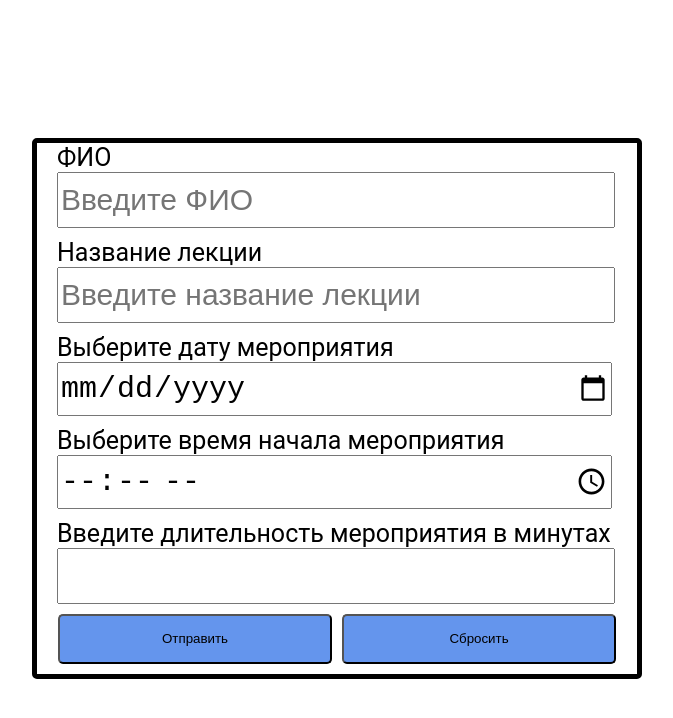
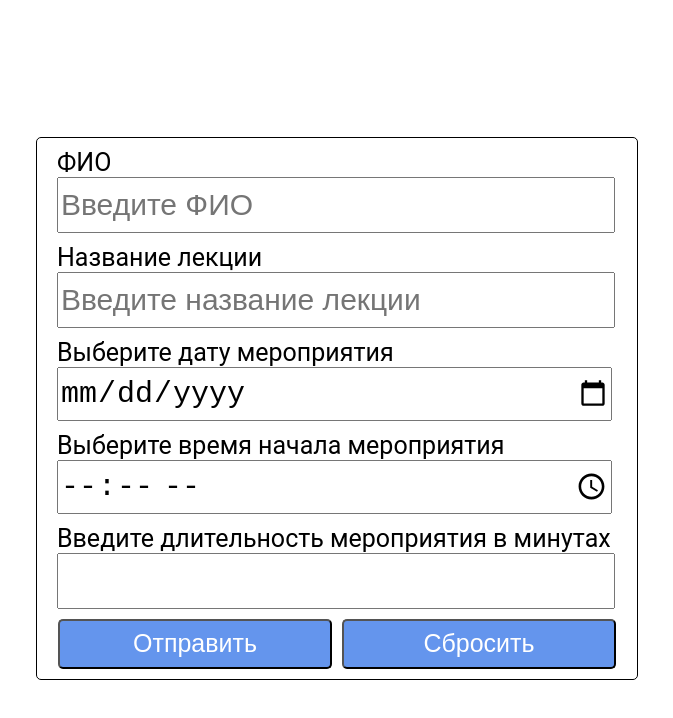
Before and after one commit to yulyachert/Lecture-pulse, a website: page client/formPage.html in a window 1280 px wide. Shown: the whole page, without its empty margins (311-984 px from the left). Drawn offline with Linux system fonts and the light colour scheme.

Commit message:
fix form

```diff
--- a/client/formStyle.css
+++ b/client/formStyle.css
@@ -7,6 +7,7 @@ main {
 }
 
 form {
+    padding-top: 10px;
     display: flex;
     flex-direction: column;
     align-content: space-between;
@@ -14,10 +15,10 @@ form {
     width: 600px;
     font-size: 25px;
     color: black;
-    border: 5px solid black;
-    background-color: white;
+    border: 1px solid black;
 }
 
+::-webkit-input-placeholder {opacity: 0.5px; }
 
 form label {
     font-size: 25px;
@@ -43,4 +44,6 @@ form input {
     margin: 0 5px 10px 5px;
     border-radius: 5px;
     background-color: #6495ED;
+    font-size: 25px;
+    color: white;
 }
```
